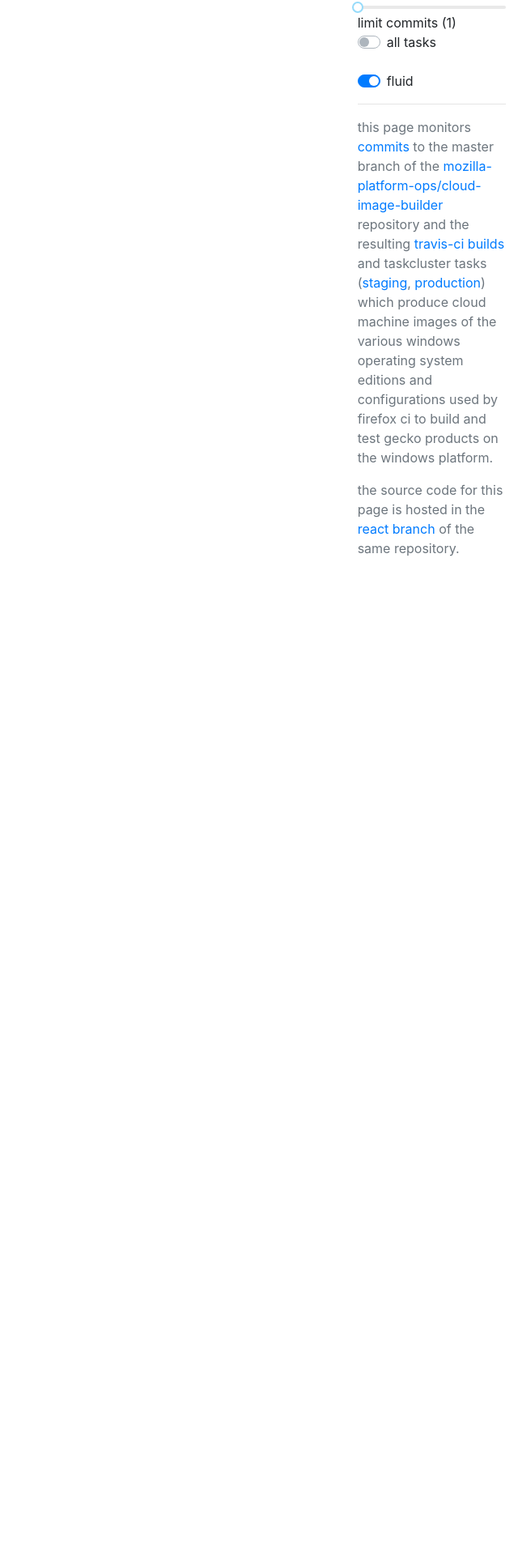
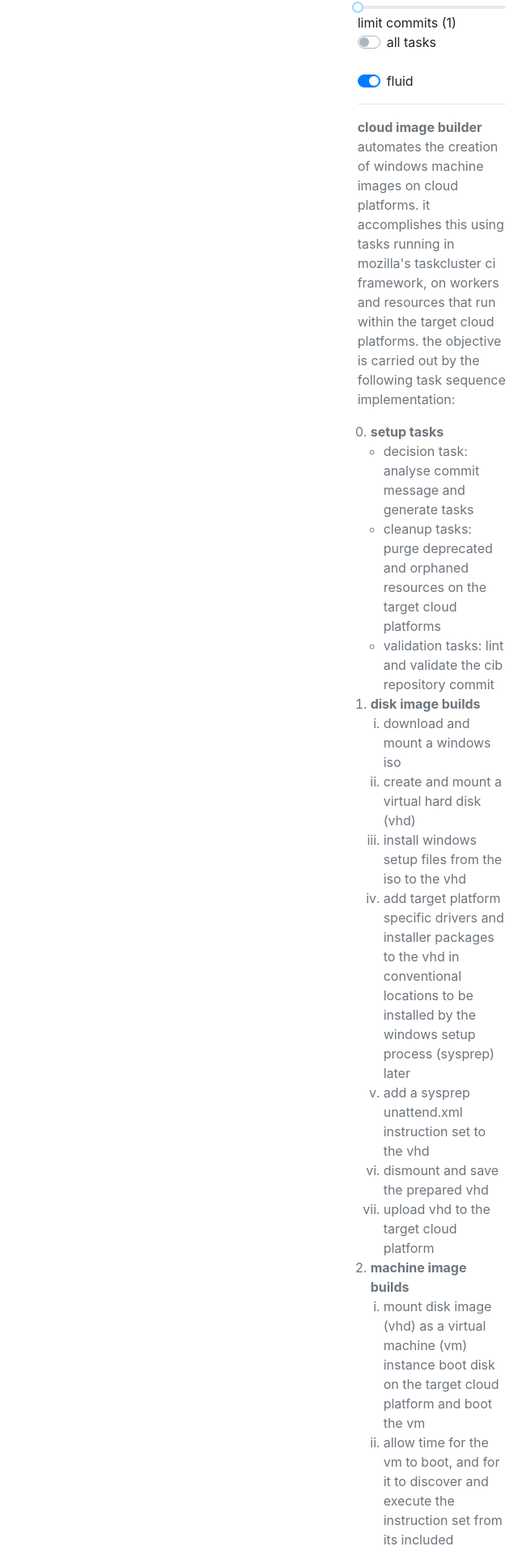
Before and after one commit to mozilla-platform-ops/cloud-image-builder, a React (Create React App) app: page / in a window 1280 px wide. Shown: the part 412-2332 px from the top of the page at 81% size, without its empty margins (640-1280 px from the left). Before the commit the page ends 1117 px from the top, so only its background shows below. Built offline with nearby package versions, Linux system fonts and the light colour scheme; no server answers.

Commit message:
describe cib

```diff
--- a/src/App.js
+++ b/src/App.js
@@ -175,17 +175,64 @@
             />
             <hr />
             <p className="text-muted">
-              this page monitors <a href="https://github.com/mozilla-platform-ops/cloud-image-builder/commits/master">commits</a> to the master branch
-              of the <a href="https://github.com/mozilla-platform-ops/cloud-image-builder">mozilla-platform-ops/cloud-image-builder</a> repository and
-              the resulting <a href="https://travis-ci.org/github/mozilla-platform-ops/cloud-image-builder/builds">travis-ci builds</a> and taskcluster
-              tasks (<a href="https://stage.taskcluster.nonprod.cloudops.mozgcp.net/tasks/index/project.relops.cloud-image-builder">staging</a>,&nbsp;
-              <a href="https://firefox-ci-tc.services.mozilla.com/tasks/index/project.relops.cloud-image-builder">production</a>) which produce cloud
-              machine images of the various windows operating system editions and configurations used by firefox ci to build and test gecko products on
-              the windows platform.
+              <strong>cloud image builder</strong> automates the creation of windows machine images on cloud platforms. it accomplishes this using tasks
+              running in mozilla's taskcluster ci framework, on workers and resources that run within the target cloud platforms. the objective is
+              carried out by the following task sequence implementation:
+            </p>
+            <ol type="1" start="0" className="text-muted">
+              <li>
+                <strong>setup tasks</strong>
+                <ul>
+                  <li>decision task: analyse commit message and generate tasks</li>
+                  <li>cleanup tasks: purge deprecated and orphaned resources on the target cloud platforms</li>
+                  <li>validation tasks: lint and validate the cib repository commit</li>
+                </ul>
+              </li>
+              <li>
+                <strong>disk image builds</strong>
+                <ol type="i">
+                  <li>download and mount a windows iso</li>
+                  <li>create and mount a virtual hard disk (vhd)</li>
+                  <li>install windows setup files from the iso to the vhd</li>
+                  <li>add target platform specific drivers and installer packages to the vhd in conventional locations to be installed by the windows setup process (sysprep) later</li>
+                  <li>add a sysprep unattend.xml instruction set to the vhd</li>
+                  <li>dismount and save the prepared vhd</li>
+                  <li>upload vhd to the target cloud platform</li>
+                </ol>
+              </li>
+              <li>
+                <strong>machine image builds</strong>
+                <ol type="i">
+                  <li>mount disk image (vhd) as a virtual machine (vm) instance boot disk on the target cloud platform and boot the vm</li>
+                  <li>allow time for the vm to boot, and for it to discover and execute the instruction set from its included sysprep configuration and unattend file</li>
+                  <li>simulate manual restarts (by issuing cloud api restart requests) as required by the sysprep instruction set</li>
+                  <li>trigger the execution of any additional configured execution instructions or bootstrapping scripts</li>
+                  <li>await final shutdown of the vm</li>
+                  <li>capture vm as a platform specific machine image</li>
+                  <li>tag machine image with metadata and mark as generalized or specialized as per image sysprep configuration</li>
+                </ol>
+              </li>
+              <li>
+                <strong>generate taskcluster worker-pool configurations</strong>
+                <ol type="i">
+                  <li>generate markdown describing new machine images</li>
+                  <li>generate yaml defining new machine images</li>
+                  <li>update taskcluster worker-manager with new pool definitions</li>
+                </ol>
+              </li>
+              <li>
+                <strong>validate new machine images (not implemented)</strong>
+                <ol type="i">
+                  <li>run tasks against new worker pools that verify the pool capacity to claim and complete tasks</li>
+                  <li>run tasks against new worker pools that verify the pool competence to produce expected output and artifacts</li>
+                </ol>
+              </li>
+            </ol>
+            <p className="text-muted">
+              this page is a simple react app which monitors <a href="https://github.com/mozilla-platform-ops/cloud-image-builder/commits/master">commits</a> to the master branch of the <a href="https://github.com/mozilla-platform-ops/cloud-image-builder">mozilla-platform-ops/cloud-image-builder</a> repository and the resulting <a href="https://travis-ci.org/github/mozilla-platform-ops/cloud-image-builder/builds">travis-ci builds</a> and taskcluster tasks (<a href="https://stage.taskcluster.nonprod.cloudops.mozgcp.net/tasks/index/project.relops.cloud-image-builder">staging</a>, <a href="https://firefox-ci-tc.services.mozilla.com/tasks/index/project.relops.cloud-image-builder">production</a>) which produce cloud machine images of the various windows operating system editions and configurations used by firefox ci to build and test gecko products on the windows platform.
             </p>
             <p className="text-muted">
-              the source code for this page is hosted in the <a href="https://github.com/mozilla-platform-ops/cloud-image-builder/tree/react">react
-              branch</a> of the same repository.
+              the source code for this page is hosted in the <a href="https://github.com/mozilla-platform-ops/cloud-image-builder/tree/react">react branch</a> of the same repository.
             </p>
           </Col>
         </Row>
--- a/src/Commits.js
+++ b/src/Commits.js
@@ -19,7 +19,7 @@
     return (
       (this.props.commits.length)
         ? (
-            <Accordion defaultActiveKey={null/*this.props.latest*/}>
+            <Accordion transition={null} defaultActiveKey={null/*this.props.latest*/}>
               {
                 this.props.commits.map(commit => (
                   <Commit commit={commit} key={commit.sha} expand={false/*(commit.sha === this.props.latest)*/} settings={this.props.settings} />
--- a/src/Status.js
+++ b/src/Status.js
@@ -151,7 +151,7 @@
               {
                 (this.state.builds.length)
                   ? this.state.taskGroupId
-                  : (this.state.taskGroupId && this.state.taskGroupId.slice(0, 7)) + '...'
+                  : (this.state.taskGroupId && this.state.taskGroupId)
               }
             </a>
             &nbsp;
@@ -188,7 +188,7 @@
           )
         </span>
         {
-          <Tabs defaultActiveKey="02">
+          <Tabs transition={null} defaultActiveKey="02">
             {
               [...new Set(this.state.tasks.map(t => t.task.metadata.name.slice(0, 2)))].sort().map(taskGroupPrefix => (
                 <Tab
--- a/src/Statuses.js
+++ b/src/Statuses.js
@@ -43,7 +43,7 @@
 
   render() {
     return (
-      <Tabs defaultActiveKey="0">
+      <Tabs transition={null} defaultActiveKey="0">
         {
           this.props.contexts.reverse().map((context, cI) => (
             <Tab
@@ -51,7 +51,7 @@
               eventKey={cI}
               title={
                 <>
-                  <img style={{width: '50px', height: '50px', marginRight: '10px'}} src={this.props.statuses.find(s => s.context === context).avatar_url} />
+                  <img style={{width: '30px', height: '30px', marginRight: '1em'}} src={this.props.statuses.find(s => s.context === context).avatar_url} alt={context} />
                   <span>{context}</span>
                 </>
               }>
--- a/src/Tasks.js
+++ b/src/Tasks.js
@@ -47,7 +47,7 @@
         let platforms = [...new Set(this.props.tasks.map(t => t.task.metadata.name.split(' ')[3]))].sort().reverse();
         if (platforms.length > 1) {
           return (
-            <Tabs defaultActiveKey={platforms[0]}>
+            <Tabs transition={null} defaultActiveKey={platforms[0]}>
               {
                 platforms.map(platform => (
                   <Tab
@@ -85,7 +85,7 @@
         let platformRegions = [...new Set(this.props.tasks.map(t => t.task.metadata.name.split(' ')[3] + '/' + t.task.metadata.name.split(' ').pop()))].sort();
         if (platformRegions.length > 1) {
           return (
-            <Tabs defaultActiveKey={platformRegions[0]}>
+            <Tabs transition={null} defaultActiveKey={platformRegions[0]}>
               {
                 platformRegions.map(platformRegion => (
                   <Tab
--- a/src/index.css
+++ b/src/index.css
@@ -1,13 +1,15 @@
 body {
   margin: 0;
-  font-family: -apple-system, BlinkMacSystemFont, 'Segoe UI', 'Roboto', 'Oxygen',
-    'Ubuntu', 'Cantarell', 'Fira Sans', 'Droid Sans', 'Helvetica Neue',
-    sans-serif;
+  font-family: -apple-system, BlinkMacSystemFont, 'Segoe UI', 'Roboto', 'Oxygen', 'Ubuntu', 'Cantarell', 'Fira Sans', 'Droid Sans', 'Helvetica Neue', sans-serif;
   -webkit-font-smoothing: antialiased;
   -moz-osx-font-smoothing: grayscale;
 }
 
 code {
-  font-family: source-code-pro, Menlo, Monaco, Consolas, 'Courier New',
-    monospace;
+  font-family: source-code-pro, Menlo, Monaco, Consolas, 'Courier New', monospace;
 }
+
+ul, ol {
+  margin-left: 0;
+  padding-left: 1em;
+}
```
Also changed, not shown: src/App.css (deleted, +0 -38 lines), src/Run.js (+15 -5 lines).
